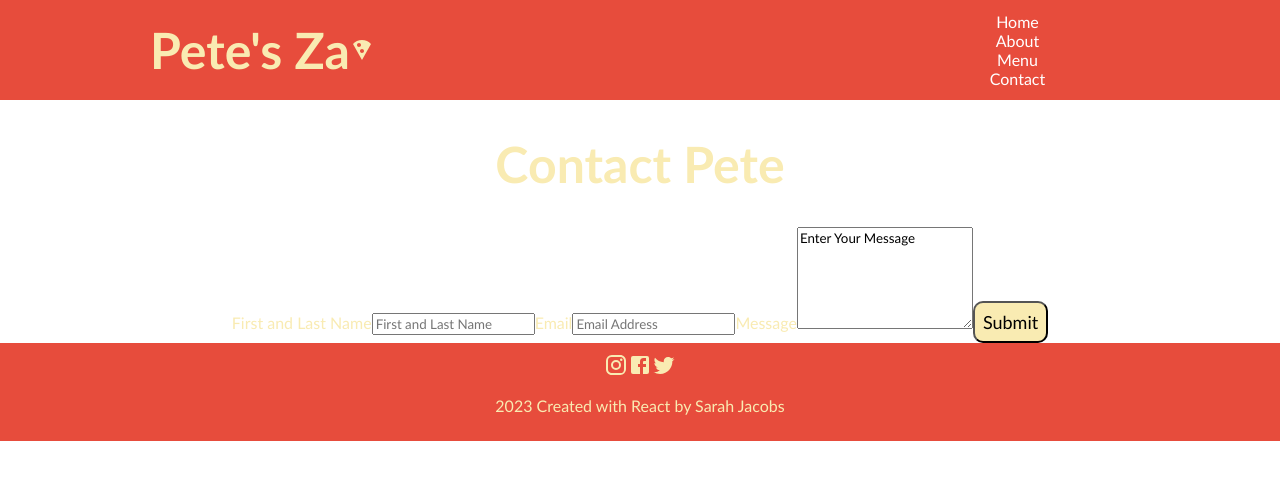
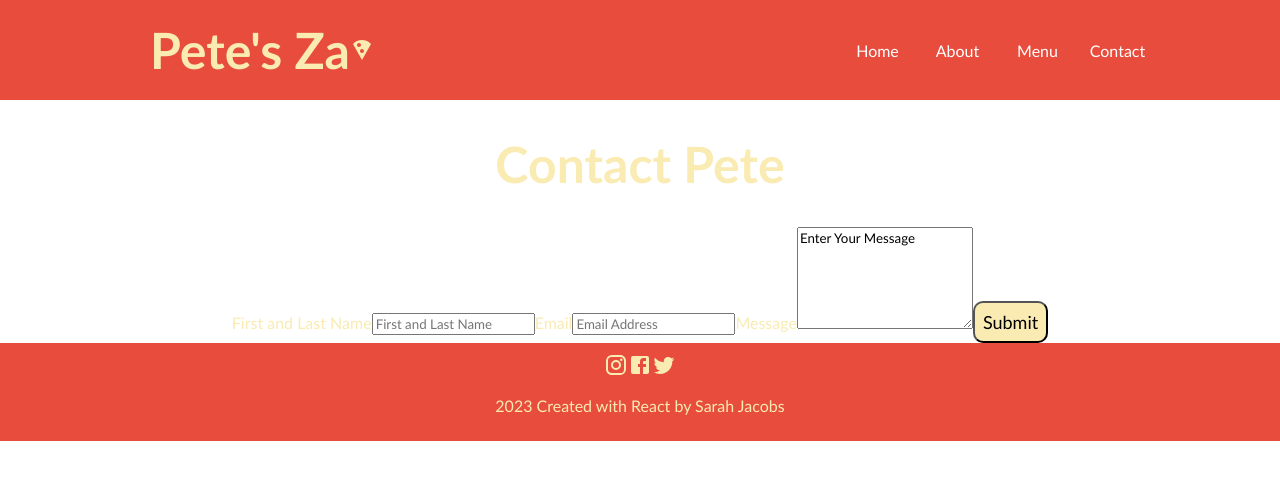
Before and after one commit to sarahgjacobs/petes-za, a React (Create React App) app: page /contact in a window 1280 px wide. Shown: the top 480 px of the page. Built offline with nearby package versions, Linux system fonts and the light colour scheme.

Commit message:
added pepperoni styling

```diff
--- a/src/pages/About.js
+++ b/src/pages/About.js
@@ -1,16 +1,24 @@
 import React from 'react'
 import pizzas from '../assets/brenan-greene-HPZs4EXRFSU-unsplash.jpg'
+import '../styles/About.css'
 
 function About() {
   return (
     <div className='about'>
         <h1>About Pete's Za</h1>
         <div className='aboutTop' style={{ backgroundImage: `url(${pizzas})`}}>
-        <h2>Pete's Za was established in 2023 </h2>
-        <h3>Pete grew up on a pizza farm and made his very first pizza at just 3 years old. Ever since then, it's been his dream to make online pizzas so everyone can enjoy!</h3>
+
         </div>
             <div className='aboutBottom'>
-
+            <h2>Pete's Za was established in 2023 </h2>
+        <h3>Hey there, pizza enthusiasts! Let us spin you a tale about Pete – a
+            true farm-to-table champion turned pizza maestro. Born and raised on
+            a farm, Pete's love for fresh, lip-smacking goodness led him to
+            create Pete's Za in 2023. With a dash of that farm-fresh charm and a
+             sprinkle of pizza magic, Pete's Za is here to serve you some seriously
+              delicious slices. Every pizza tells a story of Pete's roots and his
+              commitment to top-notch ingredients. So, join us in savoring the taste
+              of quality, authenticity, and a sprinkle of Pete's passion in every bite.</h3>
 
         </div>
     </div>
--- /dev/null
+++ b/src/styles/About.css
@@ -0,0 +1,37 @@
+.about {
+    width: 100%;
+    height: 90vh;
+    display: flex;
+    flex-direction: column;
+  }
+
+  .aboutTop {
+    width: 100%;
+    height: 45%;
+    background-position: center;
+    background-repeat: no-repeat;
+    background-size: cover;
+    font-family: "Gill Sans", "Gill Sans MT", Calibri, "Trebuchet MS", sans-serif;
+  }
+
+  .aboutBottom {
+    display: flex;
+    flex-direction: column;
+    height: 55%;
+    align-items: center;
+    margin-top: 50px;
+  }
+
+  .aboutBottom p {
+    width: 1200px;
+  }
+
+  .about .aboutBottom h1 {
+    font-weight: 400;
+    font-size: 70px;
+    color: black;
+    height: 30px;
+    display: flex;
+    justify-content: center;
+    transform: translateY(-40px);
+  }
--- a/src/styles/Navbar.css
+++ b/src/styles/Navbar.css
@@ -8,7 +8,35 @@
 
 .navbar ul {
     list-style: none;
+    display: flex;
+    padding: 0;
 }
+
+.navbar ul li {
+    border: 1px solid transparent;
+    box-sizing: border-box;
+    width: 60px;
+    height: 60px;
+    margin: 0 10px;
+    border-radius: 50%;
+    display: flex;
+    align-items: center;
+    justify-content: center;
+    /* Add transition for a smoother effect */
+    transition: width 0.3s, height 0.4s, background-color 0.3s;
+}
+
+.navbar ul li:hover {
+    width: 60px;
+    height: 60px;
+    margin: 0 10px;
+    border-radius: 50%;
+    background-color: #912413;
+    display: flex;
+    align-items: center;
+    justify-content: center;
+}
+
 
 .svg {
     height: 50%;
@@ -26,9 +54,11 @@
 .navbar .rightSide {
     flex: 50%;
     height: 100%;
+    width: auto;
     display: flex;
     align-items: center;
     justify-content: center;
+    border-radius: 50%;
 }
 
 .navbar a {
@@ -36,6 +66,13 @@
     text-decoration: none;
     margin: 20px;
 }
+
+li:hover {
+    opacity: .8;
+    background-color: #b02c2a;
+    border-radius: 50%;
+    height: 100%;
+  }
 
 @media only screen and (max-width: 900px) {
     .navbar .rightSide a {
```
